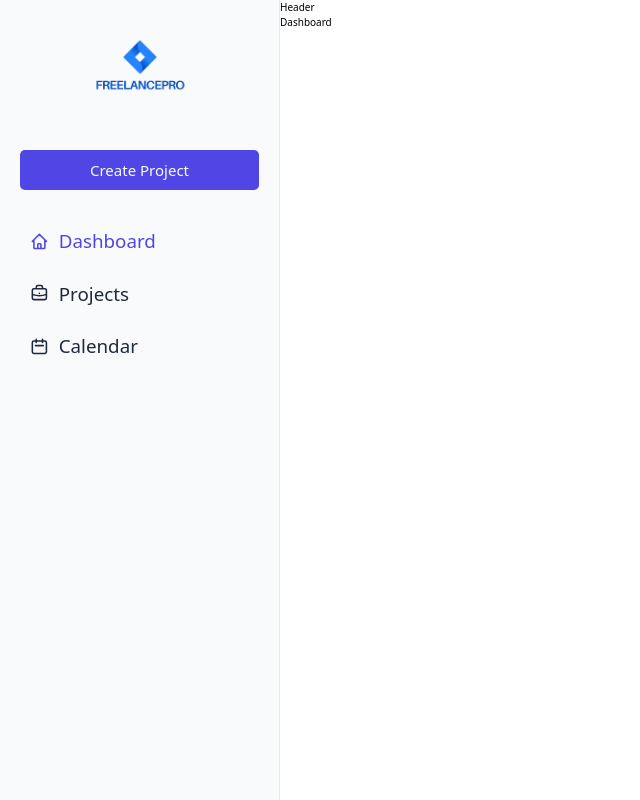
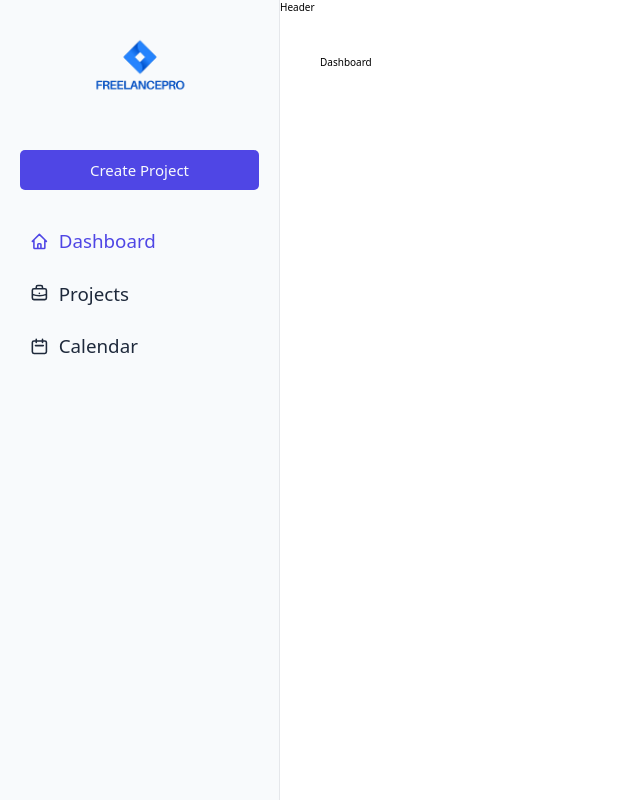
Before and after one commit to lautaromateol/freelancepro, a React (Vite) app: page /dashboard in a window 1280 px wide. Shown: the whole page, without its empty margins (0-640 px from the left). Built offline with nearby package versions, Linux system fonts and the light colour scheme.

Commit message:
padding added to main container

```diff
--- a/src/ui/AppLayout.jsx
+++ b/src/ui/AppLayout.jsx
@@ -7,7 +7,7 @@ export default function AppLayout() {
     <div className="grid grid-cols-[28rem_1fr] grid-rows-[auto_1fr] h-screen">
       <Header />
       <Nav />
-      <main>
+      <main className="p-16">
         <Outlet />
       </main>
     </div>
```
